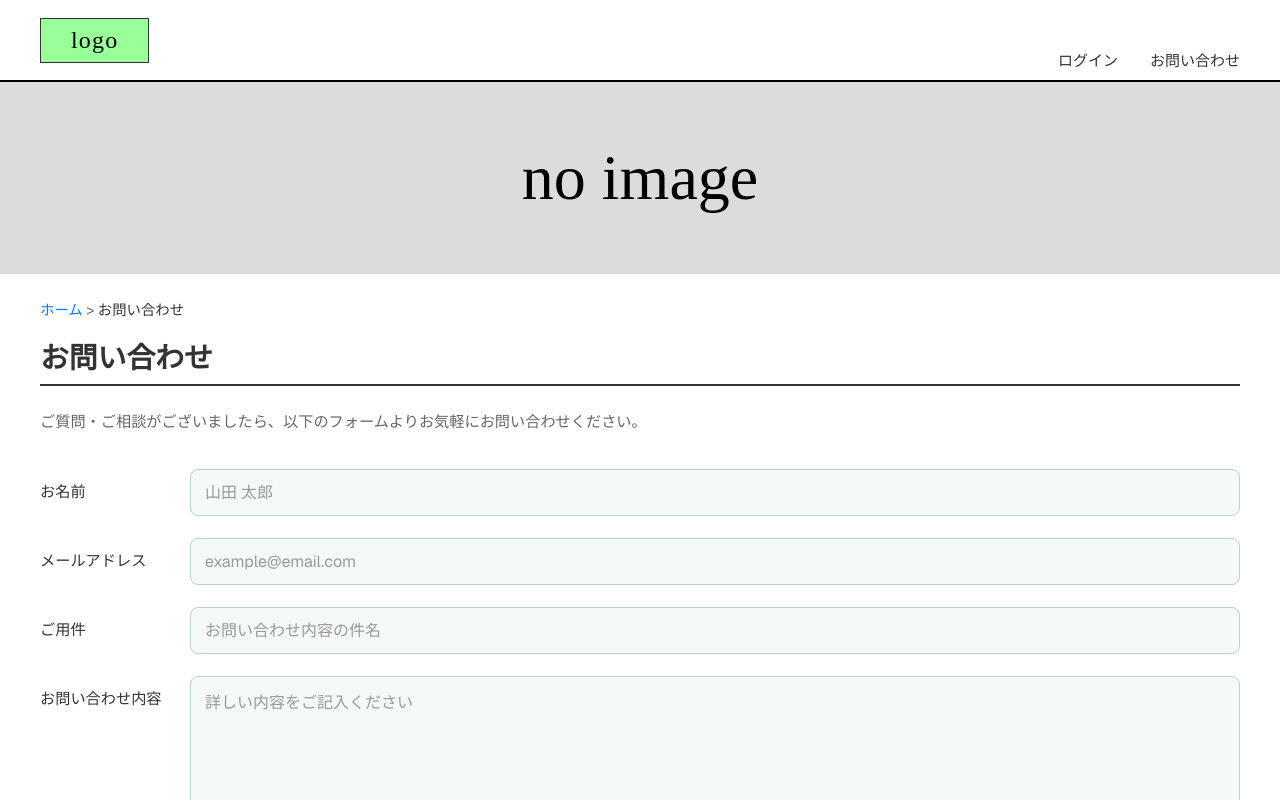
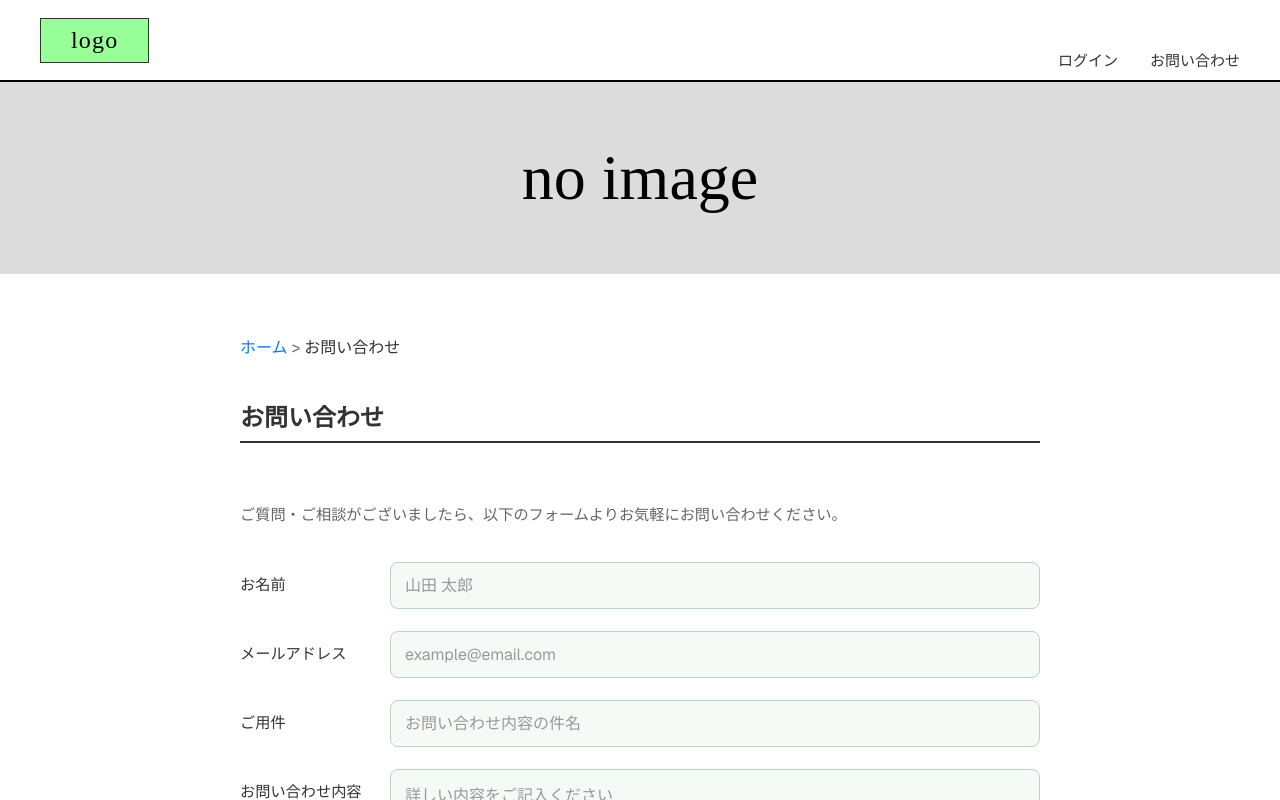
Before and after one commit to 2025-j08/front-end, a Next.js app: page /features/contact in a window 1280 px wide. Shown: the top 800 px of the page. Built offline with nearby package versions, Linux system fonts and the light colour scheme; some icons are missing; what @mui/material-nextjs would draw is missing.

Commit message:
仮コミット

```diff
--- /dev/null
+++ b/src/features/auth/registerForm.module.scss
@@ -0,0 +1,80 @@
+@use '@/styles/colors' as *;
+
+.container {
+  max-width: 800px;
+  margin: 60px auto;
+  padding: 0 20px;
+  background-color: transparent;
+}
+
+// ヘッダー部分
+.header {
+  margin-bottom: 60px;
+  border-bottom: 2px solid $border-dark;
+  padding-bottom: 8px;
+}
+
+.title {
+  font-size: 1.5rem;
+  font-weight: bold;
+  color: $text-primary;
+  margin: 0;
+  text-align: left;
+}
+
+// フォーム本体
+.formBody {
+  max-width: 600px;
+  margin: 0 auto;
+}
+
+// 登録ボタン（画像の緑塗りつぶし・白文字スタイル）
+.buttonContainer {
+  display: flex;
+  justify-content: center;
+  margin-top: 60px;
+}
+
+.registerButton {
+  width: 200px;
+  padding: 12px 0;
+  background-color: $form-primary;
+  color: $white;
+  border: 1px solid $dark-gray;
+  border-radius: 2px;
+  font-size: 1.2rem;
+  font-weight: bold;
+  cursor: pointer;
+  transition: all 0.2s ease;
+  box-shadow: 0 2px 4px rgba(0, 0, 0, 0.2);
+
+  &:hover {
+    opacity: 0.9;
+  }
+
+  &:active {
+    transform: translateY(1px);
+    box-shadow: none;
+  }
+
+  &:disabled {
+    background-color: $bg-gray;
+    border-color: $border-gray;
+    cursor: not-allowed;
+  }
+}
+
+// モバイル対応
+@media (max-width: 600px) {
+  .container {
+    margin: 30px auto;
+  }
+
+  .header {
+    margin-bottom: 40px;
+  }
+
+  .formBody {
+    padding: 0;
+  }
+}
--- a/src/features/contact/contactForm.module.scss
+++ b/src/features/contact/contactForm.module.scss
@@ -1,21 +1,20 @@
-@use '@/styles/colors' as colors;
+@use '@/styles/colors' as *;
 
 .container {
-  position: relative;
-  max-width: 1200px;
-  margin: 0 auto;
-  padding: 24px 20px;
+  max-width: 800px;
+  margin: 60px auto;
+  padding: 0 20px;
+  background-color: transparent;
   font-family: 'Geist', sans-serif;
-  background-color: colors.$bg-white; // 指定通り明示的に白背景
 }
 
 .breadcrumb {
-  font-size: 0.9rem;
-  color: colors.$text-secondary;
-  margin-bottom: 16px;
+  font-size: 1rem;
+  color: $text-secondary;
+  margin-bottom: 40px;
 
   a {
-    color: colors.$text-link;
+    color: $text-link;
     text-decoration: none;
 
     &:hover {
@@ -24,23 +23,24 @@
   }
 
   span {
-    color: colors.$text-primary;
+    color: $text-primary;
   }
 }
 
 .title {
-  font-size: 1.8rem;
+  font-size: 1.5rem;
   font-weight: bold;
-  color: colors.$text-primary;
-  margin: 0 0 24px 0;
+  color: $text-primary;
+  margin: 0 0 60px 0;
   padding-bottom: 8px;
-  border-bottom: 2px solid colors.$border-dark;
+  border-bottom: 2px solid $border-dark;
+  text-align: left;
 }
 
 // フォーム説明文
 .form-description {
   text-align: left;
-  color: colors.$text-secondary;
+  color: $text-secondary;
   font-size: 0.95rem;
   margin-bottom: 35px;
   line-height: 1.6;
@@ -59,22 +59,22 @@
   justify-content: center;
   font-size: 1.2rem;
   font-weight: bold;
-  color: colors.$border-black;
+  color: $text-primary;
   z-index: 10;
 }
 
-@media screen and (max-width: 768px) {
+@media screen and (max-width: 600px) {
   .container {
-    padding: 16px 12px;
+    margin: 30px auto;
+    padding: 0 20px;
   }
 
   .breadcrumb {
-    font-size: 0.8rem;
-    margin-bottom: 12px;
+    margin-bottom: 24px;
+    font-size: 0.9rem;
   }
 
   .title {
-    font-size: 1.4rem;
-    margin-bottom: 16px;
+    margin-bottom: 40px;
   }
 }
```
Also changed, not shown: src/app/registration/page.tsx (added, +9 -0 lines), src/features/auth/hooks/useRegisterForm.ts (added, +71 -0 lines), src/features/auth/registerForm.tsx (added, +77 -0 lines).
